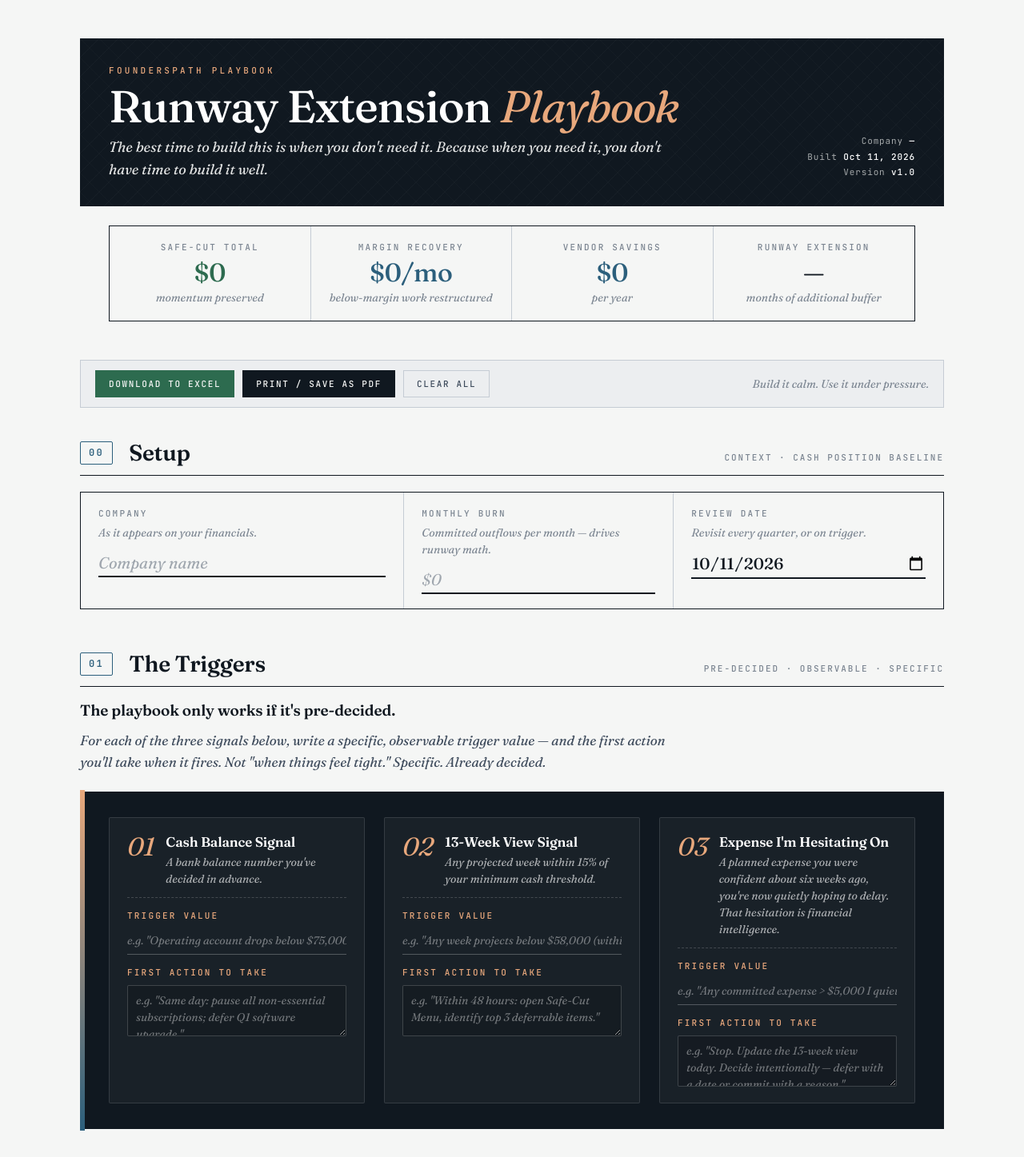
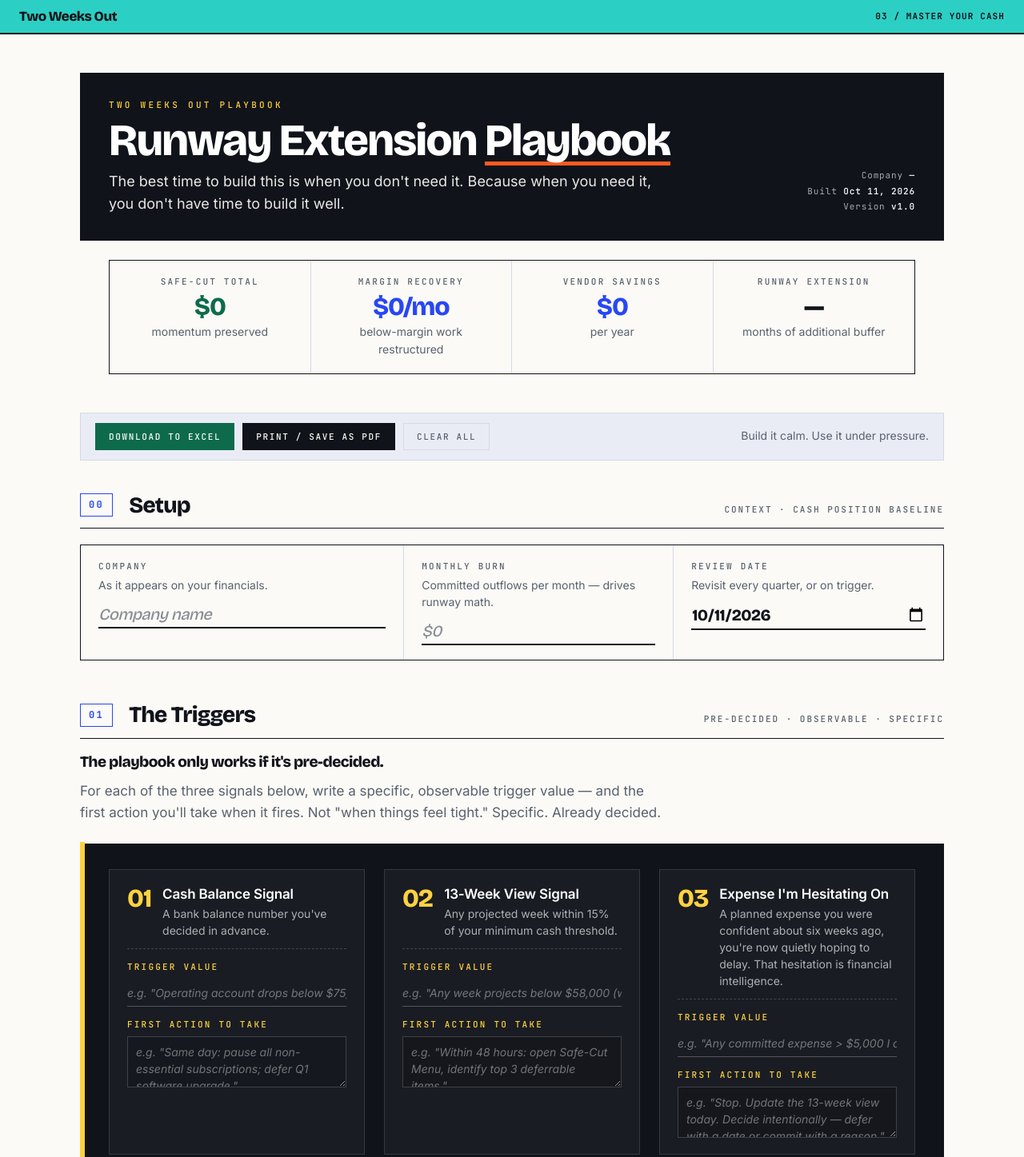
Before and after one commit to georgecohlmia-lang/Extending_Runway, a plain HTML site: page index.html in a window 1280 px wide. Shown: the top 1447 px of the page at 80% size. Drawn offline with nearby package versions, Linux system fonts and the light colour scheme.

Commit message:
Add files via upload

```diff
--- a/index.html
+++ b/index.html
@@ -3,38 +3,36 @@
 <head>
 <meta charset="UTF-8" />
 <meta name="viewport" content="width=device-width,initial-scale=1" />
-<title>Runway Extension Playbook — Founder Worksheet</title>
-<link rel="preconnect" href="https://fonts.googleapis.com">
-<link rel="preconnect" href="https://fonts.gstatic.com" crossorigin>
-<link href="https://fonts.googleapis.com/css2?family=Fraunces:ital,opsz,wght@0,9..144,400;0,9..144,500;0,9..144,600;0,9..144,700;1,9..144,400&family=JetBrains+Mono:wght@400;500;600&family=Inter+Tight:wght@400;500;600;700&display=swap" rel="stylesheet">
+<title>Runway Extension Playbook — Owner Worksheet</title>
+<link rel="preconnect" href="https://fonts.googleapis.com"><link rel="preconnect" href="https://fonts.gstatic.com" crossorigin><link href="https://fonts.googleapis.com/css2?family=Bricolage+Grotesque:opsz,wght@12..96,500..800&family=Inter:ital,wght@0,400..700;1,400..700&family=JetBrains+Mono:wght@400;500;700&display=swap" rel="stylesheet">
 <script src="https://cdnjs.cloudflare.com/ajax/libs/xlsx/0.18.5/xlsx.full.min.js"></script>
 <style>
-  :root {
-    --ink: #101820;
-    --ink-2: #1f2a36;
-    --ink-soft: #3e4b5c;
-    --ink-muted: #7b8591;
-    --paper: #f5f6f5;
-    --paper-2: #eceef0;
-    --paper-3: #e1e5e9;
-    --rule: #c5ccd4;
-    --rule-soft: #d8dde3;
-    --accent: #2c5f7c;         /* steel blue */
-    --accent-2: #1c3e52;
-    --accent-soft: #d4e3ec;
-    --preserve: #2d6b4f;       /* preserving momentum — green */
-    --preserve-soft: #d4e8db;
-    --damage: #b4451f;          /* damaging momentum — amber-red */
-    --damage-soft: #f6dccf;
-    --gold: #a67c00;
-    --focus: #fff3b0;
-    --highlight: #fff8d8;
+  :root{
+    --ink:#10131a;
+    --ink-2:#10131a;
+    --ink-soft:#59616e;
+    --ink-muted:#59616e;
+    --paper:#fbfaf6;
+    --paper-2:#e9ecf5;
+    --paper-3:#d5d9e4;
+    --rule:#d5d9e4;
+    --rule-soft:#d5d9e4;
+    --accent:#2747f5;         /* steel blue */
+    --accent-2:#1b36c9;
+    --accent-soft:#e9ecf5;
+    --preserve:#0d6b4c;       /* preserving momentum — green */
+    --preserve-soft:#e2f5ea;
+    --damage:#7d5300;          /* damaging momentum — amber-red */
+    --damage-soft:#fff3cd;
+    --gold:#7d5300;
+    --focus:#fff3cd;
+    --highlight:#fff3cd;
   }
 
   * { box-sizing: border-box; }
   html, body { margin: 0; padding: 0; }
   body {
-    font-family: "Inter Tight", -apple-system, BlinkMacSystemFont, sans-serif;
+    font-family: 'Inter',system-ui,-apple-system,'Segoe UI',sans-serif;
     color: var(--ink);
     background: var(--paper);
     min-height: 100vh;
@@ -63,8 +61,8 @@
     position: absolute;
     top: 0; left: 0; right: 0; bottom: 0;
     background-image:
-      linear-gradient(135deg, transparent 49%, rgba(255,255,255,0.03) 50%, transparent 51%),
-      linear-gradient(45deg, transparent 49%, rgba(255,255,255,0.02) 50%, transparent 51%);
+      rgba(255,255,255,0.03),
+      rgba(255,255,255,0.02);
     background-size: 24px 24px;
     pointer-events: none;
   }
@@ -76,46 +74,40 @@
     align-items: end;
   }
   .eyebrow {
-    font-family: "JetBrains Mono", monospace;
+    font-family: 'JetBrains Mono',ui-monospace,Menlo,Consolas,monospace;
     font-size: 11px;
     letter-spacing: 0.3em;
-    text-transform: uppercase;
-    color: #e8a87c;
+    text-transform: uppercase;color:#7d5300;
     margin: 0 0 8px;
     font-weight: 500;
   }
   h1 {
-    font-family: "Fraunces", serif;
-    font-weight: 500;
+    font-family: 'Bricolage Grotesque','Arial Narrow',system-ui,sans-serif;font-weight:800;
     font-size: 56px;
     line-height: 0.98;
-    margin: 0 0 10px;
-    letter-spacing: -0.02em;
-    color: #fff;
-  }
+    margin: 0 0 10px;letter-spacing:-.03em;
+    color: #ffffff;font-style:normal;}
   h1 em {
     font-style: italic;
-    font-weight: 400;
-    color: #e8a87c;
+    font-weight: 400;color:#7d5300;
   }
   .tagline {
-    font-family: "Fraunces", serif;
-    font-style: italic;
+    font-family: 'Inter',system-ui,-apple-system,'Segoe UI',sans-serif;font-style:normal;
     font-size: 18px;
-    color: rgba(245,246,245,0.92);
+    color: rgba(251,250,246,0.92);
     margin: 0;
     max-width: 62ch;
     line-height: 1.55;
   }
   .meta-stack {
     text-align: right;
-    font-family: "JetBrains Mono", monospace;
+    font-family: 'JetBrains Mono',ui-monospace,Menlo,Consolas,monospace;
     font-size: 11px;
     letter-spacing: 0.08em;
-    color: rgba(245,246,245,0.65);
+    color: rgba(251,250,246,0.65);
     line-height: 1.8;
   }
-  .meta-stack strong { color: #fff; font-weight: 500; }
+  .meta-stack strong { color: #ffffff; font-weight: 500; }
 
   /* ---------- Runway Impact Tally ---------- */
   .tally {
@@ -134,7 +126,7 @@
   }
   .tally-cell:last-child { border-right: none; }
   .tally-label {
-    font-family: "JetBrains Mono", monospace;
+    font-family: 'JetBrains Mono',ui-monospace,Menlo,Consolas,monospace;
     font-size: 11px;
     letter-spacing: 0.2em;
     text-transform: uppercase;
@@ -143,19 +135,15 @@
     margin: 0 0 6px;
   }
   .tally-value {
-    font-family: "Fraunces", serif;
-    font-size: 32px;
-    font-weight: 500;
+    font-family: 'Bricolage Grotesque','Arial Narrow',system-ui,sans-serif;
+    font-size: 32px;font-weight:800;
     color: var(--ink);
-    line-height: 1;
-    letter-spacing: -0.01em;
-  }
+    line-height: 1;letter-spacing:-.03em;font-style:normal;}
   .tally-value.preserve { color: var(--preserve); }
   .tally-value.damage { color: var(--damage); }
   .tally-value.accent { color: var(--accent); }
   .tally-suffix {
-    font-family: "Fraunces", serif;
-    font-style: italic;
+    font-family: 'Inter',system-ui,-apple-system,'Segoe UI',sans-serif;font-style:normal;
     font-size: 14px;
     color: var(--ink-muted);
     margin-top: 4px;
@@ -173,7 +161,7 @@
     border: 1px solid var(--rule);
   }
   .btn {
-    font-family: "JetBrains Mono", monospace;
+    font-family: 'JetBrains Mono',ui-monospace,Menlo,Consolas,monospace;
     font-size: 11px;
     letter-spacing: 0.15em;
     text-transform: uppercase;
@@ -187,13 +175,12 @@
   }
   .btn:hover { background: var(--ink); color: var(--paper); }
   .btn-primary { background: var(--ink); color: var(--paper); }
-  .btn-primary:hover { background: var(--accent); border-color: var(--accent); }
+  .btn-primary:hover { background: var(--accent);border-color:#ffffff; }
   .btn-excel { background: var(--preserve); border-color: var(--preserve); color: var(--paper); }
-  .btn-excel:hover { background: #1f4d37; border-color: #1f4d37; }
+  .btn-excel:hover { background: #0a5a40; border-color: #0a5a40; }
   .btn-ghost { border-color: var(--rule); color: var(--ink-soft); background: transparent; }
   .toolbar-note {
-    font-family: "Fraunces", serif;
-    font-style: italic;
+    font-family: 'Inter',system-ui,-apple-system,'Segoe UI',sans-serif;font-style:normal;
     font-size: 14px;
     color: var(--ink-muted);
     margin-left: auto;
@@ -214,26 +201,23 @@
     border-bottom: 1px solid var(--ink);
   }
   .chapter-num {
-    font-family: "JetBrains Mono", monospace;
+    font-family: 'JetBrains Mono',ui-monospace,Menlo,Consolas,monospace;
     font-weight: 600;
     font-size: 12px;
     letter-spacing: 0.2em;
     color: var(--accent);
     padding: 4px 10px;
     border: 1px solid var(--accent);
-    border-radius: 2px;
+    border-radius:0;
     align-self: center;
   }
   .chapter-title {
-    font-family: "Fraunces", serif;
-    font-weight: 600;
+    font-family: 'Bricolage Grotesque','Arial Narrow',system-ui,sans-serif;font-weight:800;
     font-size: 28px;
-    margin: 0;
-    letter-spacing: -0.01em;
-    line-height: 1.15;
-  }
+    margin: 0;letter-spacing:-.03em;
+    line-height: 1.15;font-style:normal;}
   .chapter-caption {
-    font-family: "JetBrains Mono", monospace;
+    font-family: 'JetBrains Mono',ui-monospace,Menlo,Consolas,monospace;
     font-size: 11px;
     letter-spacing: 0.18em;
     text-transform: uppercase;
@@ -241,22 +225,18 @@
     font-weight: 500;
   }
   .chapter-principle {
-    font-family: "Fraunces", serif;
-    font-weight: 600;
-    font-style: normal;
+    font-family: 'Bricolage Grotesque','Arial Narrow',system-ui,sans-serif;font-weight:800;font-style:normal;
     font-size: 19px;
     color: var(--ink);
     max-width: 68ch;
     margin: -4px 0 10px;
-    line-height: 1.4;
-    letter-spacing: -0.005em;
+    line-height: 1.4;letter-spacing:-.03em;
   }
   .chapter-principle + .chapter-intro {
     margin-top: 0;
   }
   .chapter-intro {
-    font-family: "Fraunces", serif;
-    font-style: italic;
+    font-family: 'Inter',system-ui,-apple-system,'Segoe UI',sans-serif;font-style:normal;
     font-size: 17px;
     color: var(--ink-soft);
     max-width: 68ch;
@@ -278,7 +258,7 @@
   }
   .setup-field:last-child { border-right: none; }
   .field-label {
-    font-family: "JetBrains Mono", monospace;
+    font-family: 'JetBrains Mono',ui-monospace,Menlo,Consolas,monospace;
     font-size: 11px;
     letter-spacing: 0.2em;
     text-transform: uppercase;
@@ -287,8 +267,7 @@
     margin: 0 0 4px;
   }
   .field-hint {
-    font-family: "Fraunces", serif;
-    font-style: italic;
+    font-family: 'Inter',system-ui,-apple-system,'Segoe UI',sans-serif;font-style:normal;
     font-size: 14px;
     color: var(--ink-muted);
     margin: 0 0 10px;
@@ -299,13 +278,11 @@
     border: none;
     border-bottom: 2px solid var(--ink);
     background: transparent;
-    font-family: "Fraunces", serif;
-    font-size: 20px;
-    font-weight: 500;
+    font-family: 'Bricolage Grotesque','Arial Narrow',system-ui,sans-serif;
+    font-size: 20px;font-weight:800;
     color: var(--ink);
     padding: 4px 0;
-    outline: none;
-  }
+    outline: none;letter-spacing:-.03em;font-style:normal;}
   .field-input:focus { background: var(--focus); }
   .field-input::placeholder { color: var(--ink-muted); font-style: italic; font-weight: 400; opacity: 0.7; }
 
@@ -321,7 +298,7 @@
     position: absolute;
     top: -2px; bottom: -2px;
     left: 0; width: 6px;
-    background: linear-gradient(to bottom, #e8a87c 0%, var(--accent) 100%);
+    background: #ffd23f;
   }
   .signal-cards {
     display: grid;
@@ -335,7 +312,7 @@
     padding: 20px 22px;
     background: rgba(255,255,255,0.04);
     border: 1px solid rgba(255,255,255,0.12);
-    border-radius: 2px;
+    border-radius:0;
   }
   .signal-card-head {
     display: grid;
@@ -346,25 +323,20 @@
     border-bottom: 1px dashed rgba(255,255,255,0.18);
   }
   .signal-num {
-    font-family: "Fraunces", serif;
-    font-style: italic;
-    font-weight: 400;
+    font-family: 'Bricolage Grotesque','Arial Narrow',system-ui,sans-serif;font-style:normal;font-weight:800;
     font-size: 32px;
-    line-height: 1;
-    color: #e8a87c;
-  }
+    line-height: 1;color:#7d5300;letter-spacing:-.03em;}
   .signal-name {
-    font-family: "Fraunces", serif;
+    font-family: 'Inter',system-ui,-apple-system,'Segoe UI',sans-serif;
     font-weight: 600;
     font-size: 17px;
-    color: #fff;
+    color: #ffffff;
     margin: 0 0 4px;
     letter-spacing: -0.01em;
     line-height: 1.2;
   }
   .signal-desc {
-    font-family: "Fraunces", serif;
-    font-style: italic;
+    font-family: 'Inter',system-ui,-apple-system,'Segoe UI',sans-serif;font-style:normal;
     font-size: 14px;
     line-height: 1.5;
     color: rgba(255,255,255,0.65);
@@ -376,11 +348,10 @@
     gap: 6px;
   }
   .signal-field label {
-    font-family: "JetBrains Mono", monospace;
+    font-family: 'JetBrains Mono',ui-monospace,Menlo,Consolas,monospace;
     font-size: 11px;
     letter-spacing: 0.2em;
-    text-transform: uppercase;
-    color: #e8a87c;
+    text-transform: uppercase;color:#7d5300;
     font-weight: 500;
   }
   .signal-input,
@@ -389,10 +360,10 @@
     border: none;
     border-bottom: 1.5px solid rgba(255,255,255,0.25);
     background: transparent;
-    font-family: "Fraunces", serif;
+    font-family: 'Inter',system-ui,-apple-system,'Segoe UI',sans-serif;
     font-size: 14px;
     line-height: 1.5;
-    color: #fff;
+    color: #ffffff;
     padding: 6px 0;
     outline: none;
     resize: vertical;
@@ -401,12 +372,12 @@
     min-height: 64px;
     border: 1px solid rgba(255,255,255,0.18);
     padding: 8px 10px;
-    border-radius: 2px;
+    border-radius:0;
     background: rgba(0,0,0,0.15);
   }
   .signal-input:focus,
   .signal-textarea:focus {
-    border-color: #e8a87c;
+    border-color: #ffd23f;
     background: rgba(255,255,255,0.06);
   }
   .signal-input::placeholder,
@@ -425,14 +396,14 @@
   .data-table thead th {
     background: var(--ink);
     color: var(--paper);
-    font-family: "JetBrains Mono", monospace;
+    font-family: 'JetBrains Mono',ui-monospace,Menlo,Consolas,monospace;
     font-size: 11px;
     letter-spacing: 0.18em;
     text-transform: uppercase;
     font-weight: 500;
     padding: 10px 12px;
     text-align: left;
-    border-right: 1px solid #2a3440;
+    border-right: 1px solid #10131a;
   }
   .data-table thead th:last-child { border-right: none; }
   .data-table thead th.num { text-align: right; }
@@ -448,7 +419,7 @@
     width: 100%;
     border: none;
     background: transparent;
-    font-family: "Inter Tight", sans-serif;
+    font-family: 'Inter',system-ui,-apple-system,'Segoe UI',sans-serif;
     font-size: 14px;
     color: var(--ink);
     padding: 10px 12px;
@@ -456,8 +427,8 @@
     resize: none;
   }
   .data-table input:focus, .data-table select:focus, .data-table textarea:focus { background: var(--focus); }
-  .data-table td.num input { text-align: right; font-family: "JetBrains Mono", monospace; font-size: 13px; }
-  .data-table select { font-family: "JetBrains Mono", monospace; font-size: 12px; }
+  .data-table td.num input { text-align: right; font-family: 'JetBrains Mono',ui-monospace,Menlo,Consolas,monospace; font-size: 13px; }
+  .data-table select { font-family: 'JetBrains Mono',ui-monospace,Menlo,Consolas,monospace; font-size: 12px; }
   .data-table select[data-field="momentum"] { font-weight: 600; }
   .momentum-preserve { background: var(--preserve-soft) !important; color: var(--preserve); font-weight: 600; }
   .momentum-damage { background: var(--damage-soft) !important; color: var(--damage); font-weight: 600; }
@@ -479,15 +450,14 @@
     gap: 16px;
   }
   .add-row-bar .subtotal {
-    font-family: "JetBrains Mono", monospace;
+    font-family: 'JetBrains Mono',ui-monospace,Menlo,Consolas,monospace;
     font-size: 12px;
     letter-spacing: 0.12em;
     text-transform: uppercase;
     color: var(--ink-muted);
   }
   .add-row-bar .subtotal strong {
-    font-family: "Fraunces", serif;
-    font-style: italic;
+    font-family: 'Inter',system-ui,-apple-system,'Segoe UI',sans-serif;font-style:normal;
     text-transform: none;
     letter-spacing: 0;
     font-size: 17px;
@@ -518,7 +488,7 @@
     border-color: var(--damage);
   }
   .momentum-key-card h4 {
-    font-family: "JetBrains Mono", monospace;
+    font-family: 'JetBrains Mono',ui-monospace,Menlo,Consolas,monospace;
     font-size: 11px;
     letter-spacing: 0.2em;
     text-transform: uppercase;
@@ -534,8 +504,7 @@
     color: var(--ink-2);
   }
   .momentum-key-card .rule {
-    font-family: "Fraunces", serif;
-    font-style: italic;
+    font-family: 'Inter',system-ui,-apple-system,'Segoe UI',sans-serif;font-style:normal;
     font-size: 14px;
     color: var(--ink);
     margin-top: 8px;
@@ -558,7 +527,7 @@
   }
   .lever-cell:last-child { border-right: none; }
   .lever-num {
-    font-family: "JetBrains Mono", monospace;
+    font-family: 'JetBrains Mono',ui-monospace,Menlo,Consolas,monospace;
     font-size: 11px;
     letter-spacing: 0.2em;
     color: var(--accent);
@@ -566,7 +535,7 @@
     margin-bottom: 4px;
   }
   .lever-name {
-    font-family: "Fraunces", serif;
+    font-family: 'Inter',system-ui,-apple-system,'Segoe UI',sans-serif;
     font-weight: 600;
     font-size: 14px;
     color: var(--ink);
@@ -574,8 +543,7 @@
     line-height: 1.3;
   }
   .lever-hint {
-    font-family: "Fraunces", serif;
-    font-style: italic;
+    font-family: 'Inter',system-ui,-apple-system,'Segoe UI',sans-serif;font-style:normal;
     font-size: 13px;
     color: var(--ink-muted);
     line-height: 1.4;
@@ -593,7 +561,7 @@
     gap: 32px;
   }
   .summary-grid h4 {
-    font-family: "JetBrains Mono", monospace;
+    font-family: 'JetBrains Mono',ui-monospace,Menlo,Consolas,monospace;
     font-size: 11px;
     letter-spacing: 0.2em;
     text-transform: uppercase;
@@ -605,7 +573,7 @@
     width: 100%;
     border: 1px solid var(--rule);
     background: var(--paper);
-    font-family: "Fraunces", serif;
+    font-family: 'Inter',system-ui,-apple-system,'Segoe UI',sans-serif;
     font-size: 14px;
     line-height: 1.6;
     color: var(--ink);
@@ -643,17 +611,14 @@
     text-align: center;
   }
   .stat-card .value {
-    font-family: "Fraunces", serif;
-    font-size: 36px;
-    font-weight: 500;
+    font-family: 'Bricolage Grotesque','Arial Narrow',system-ui,sans-serif;
+    font-size: 36px;font-weight:800;
     color: var(--ink);
-    line-height: 1;
-    letter-spacing: -0.02em;
-  }
+    line-height: 1;letter-spacing:-.03em;font-style:normal;}
   .stat-card .value.preserve { color: var(--preserve); }
   .stat-card .value.accent { color: var(--accent); }
   .stat-card .label {
-    font-family: "JetBrains Mono", monospace;
+    font-family: 'JetBrains Mono',ui-monospace,Menlo,Consolas,monospace;
     font-size: 11px;
     letter-spacing: 0.18em;
     text-transform: uppercase;
@@ -675,22 +640,18 @@
     position: absolute;
     top: 0; left: 0; bottom: 0;
     width: 4px;
-    background: #e8a87c;
+    background: #ffd23f;
   }
   .closing h3 {
-    font-family: "Fraunces", serif;
-    font-size: 22px;
-    font-weight: 500;
-    margin: 0 0 10px;
-    letter-spacing: -0.01em;
-    color: #fff;
-  }
+    font-family: 'Bricolage Grotesque','Arial Narrow',system-ui,sans-serif;
+    font-size: 22px;font-weight:800;
+    margin: 0 0 10px;letter-spacing:-.03em;
+    color: #ffffff;font-style:normal;}
   .closing p {
-    font-family: "Fraunces", serif;
-    font-style: italic;
+    font-family: 'Inter',system-ui,-apple-system,'Segoe UI',sans-serif;font-style:normal;
     font-size: 15px;
     margin: 0;
-    color: rgba(245,246,245,0.85);
+    color: rgba(251,250,246,0.85);
     max-width: 70ch;
     line-height: 1.6;
   }
@@ -698,19 +659,18 @@
     margin-top: 18px;
     padding-top: 18px;
     border-top: 1px solid rgba(255,255,255,0.15);
-    font-family: "JetBrains Mono", monospace;
+    font-family: 'JetBrains Mono',ui-monospace,Menlo,Consolas,monospace;
     font-size: 12px;
     letter-spacing: 0.15em;
     text-transform: uppercase;
-    color: rgba(245,246,245,0.7);
+    color: rgba(251,250,246,0.7);
   }
   .closing .stat-line strong {
-    font-family: "Fraunces", serif;
-    font-style: italic;
+    font-family: 'Inter',system-ui,-apple-system,'Segoe UI',sans-serif;font-style:normal;
     text-transform: none;
     letter-spacing: 0;
     font-size: 18px;
-    color: #e8a87c;
+    color: #ffd23f;
     margin: 0 8px;
     font-weight: 400;
   }
@@ -718,15 +678,14 @@
   .colophon {
     text-align: center;
     margin-top: 32px;
-    font-family: "JetBrains Mono", monospace;
+    font-family: 'JetBrains Mono',ui-monospace,Menlo,Consolas,monospace;
     font-size: 10px;
     letter-spacing: 0.2em;
     text-transform: uppercase;
     color: var(--ink-muted);
   }
   .colophon em {
-    font-family: "Fraunces", serif;
-    font-style: italic;
+    font-family: 'Inter',system-ui,-apple-system,'Segoe UI',sans-serif;font-style:normal;
     text-transform: none;
     letter-spacing: 0;
     color: var(--ink-soft);
@@ -800,15 +759,31 @@
     .lever-band { grid-template-columns: 1fr 1fr; }
     .lever-cell:nth-child(2n) { border-right: none; }
   }
+
+/* Two Weeks Out module band, October 2026 system */
+.two-band{display:flex;flex-wrap:wrap;gap:4px 18px;justify-content:space-between;align-items:center;padding:12px 24px;background:#2CCFC4;color:#10131a;border-bottom:2px solid #10131a;-webkit-print-color-adjust:exact;print-color-adjust:exact}
+.two-band .two-wm{font-family:'Bricolage Grotesque','Arial Narrow',system-ui,sans-serif;font-weight:800;font-size:17px;letter-spacing:-.03em;line-height:1;color:#10131a}
+.two-band .two-mod{font-family:'JetBrains Mono',ui-monospace,Menlo,Consolas,monospace;font-weight:700;font-size:11px;letter-spacing:.1em;text-transform:uppercase;line-height:1.3;color:#10131a}
+body{-webkit-font-smoothing:antialiased}
+@media print{.two-band{display:none !important}}
+/* shared touches, October 2026 system */
+button,select,optgroup,option{font-family:inherit}
+input[type=checkbox],input[type=radio],input[type=range]{accent-color:#2747f5}
+h1 em,h1 i{font-style:normal !important;font-weight:inherit !important;color:inherit !important;background:linear-gradient(#ff5a1f,#ff5a1f) left calc(100% - .04em)/100% .09em no-repeat;padding-bottom:.02em;-webkit-box-decoration-break:clone;box-decoration-break:clone;-webkit-print-color-adjust:exact;print-color-adjust:exact}
+/* contrast on dark and tinted blocks */
+div.masthead p.eyebrow{color:#ffd23f}
+div.trigger-block span.signal-num{color:#ffd23f}
+div.trigger-block div.signal-field > label{color:#ffd23f}
 </style>
 </head>
 <body>
+<div class="two-band"><span class="two-wm">Two Weeks Out</span><span class="two-mod">03 / Master Your Cash</span></div>
 <div class="page">
 
   <div class="masthead">
     <div class="masthead-inner">
       <div>
-        <p class="eyebrow">FoundersPath Playbook</p>
+        <p class="eyebrow">Two Weeks Out Playbook</p>
         <h1>Runway Extension <em>Playbook</em></h1>
         <p class="tagline">The best time to build this is when you don't need it. Because when you need it, you don't have time to build it well.</p>
       </div>
@@ -1442,7 +1417,7 @@
 
     const cover = [
       ["RUNWAY EXTENSION PLAYBOOK"],
-      [`${state.company || "[Company]"} · FoundersPath`],
+      [`${state.company || "[Company]"} · Two Weeks Out`],
       [""],
       ["Review Date:", state.reviewDate || ""],
       ["Monthly Burn:", parseNum(state.monthlyBurn) || ""],
```
